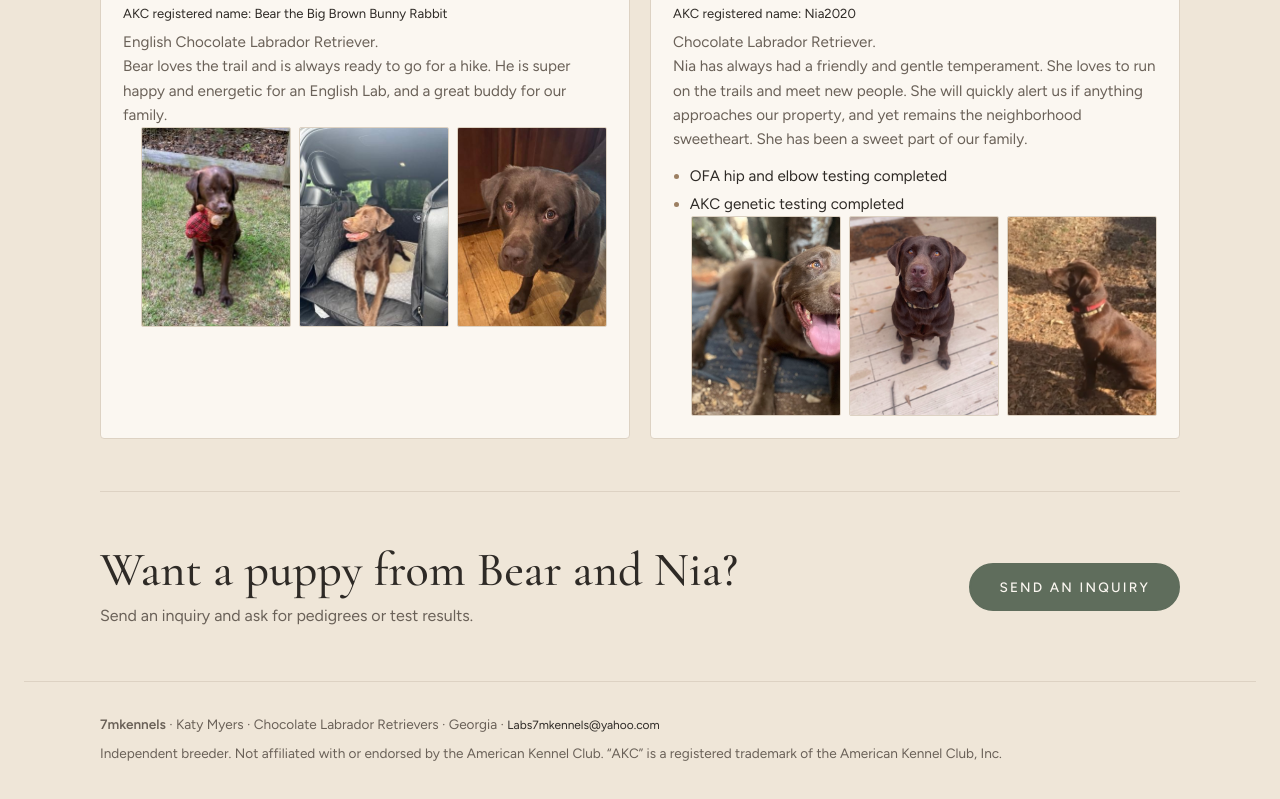
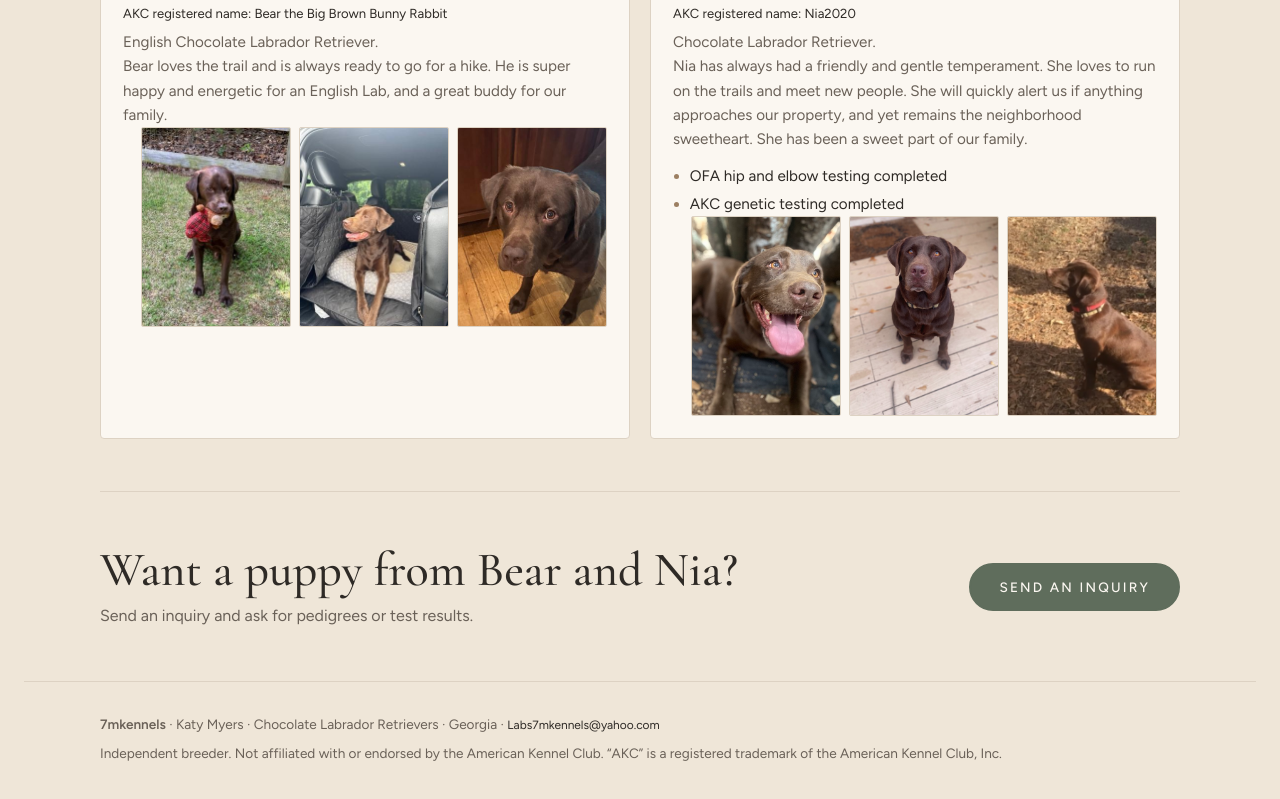
Before and after one commit to 7mkennels/website, a plain HTML site: page public/parents/index.html in a window 1280 px wide. Shown: the part 791-1590 px from the top of the page. Drawn offline with nearby package versions, Linux system fonts and the light colour scheme; a script that the page names is missing.

Commit message:
Parents: show Nia's whole head in her smiling photo; litter summary says eight puppies
Co-Authored-By: Claude Opus 5.5 <noreply@anthropic.com>

```diff
--- a/public/parents/index.html
+++ b/public/parents/index.html
@@ -58,7 +58,7 @@
           <li>AKC genetic testing completed</li>
         </ul>
         <ul class="parent-photos">
-          <li><img src="/images/nia-2.jpg" alt="Nia smiling while lying on a blanket outdoors" loading="lazy"></li>
+          <li><img src="/images/nia-2.jpg" style="object-position: 85% center" alt="Nia smiling while lying on a blanket outdoors" loading="lazy"></li>
           <li><img src="/images/nia-3.jpg" alt="Nia sitting on the porch looking up" loading="lazy"></li>
           <li><img src="/images/nia-4.jpg" alt="Nia sitting in the sunny yard in her red collar" loading="lazy"></li>
         </ul>
```
Also changed, not shown: public/litter/index.html (+1 -1 lines).
